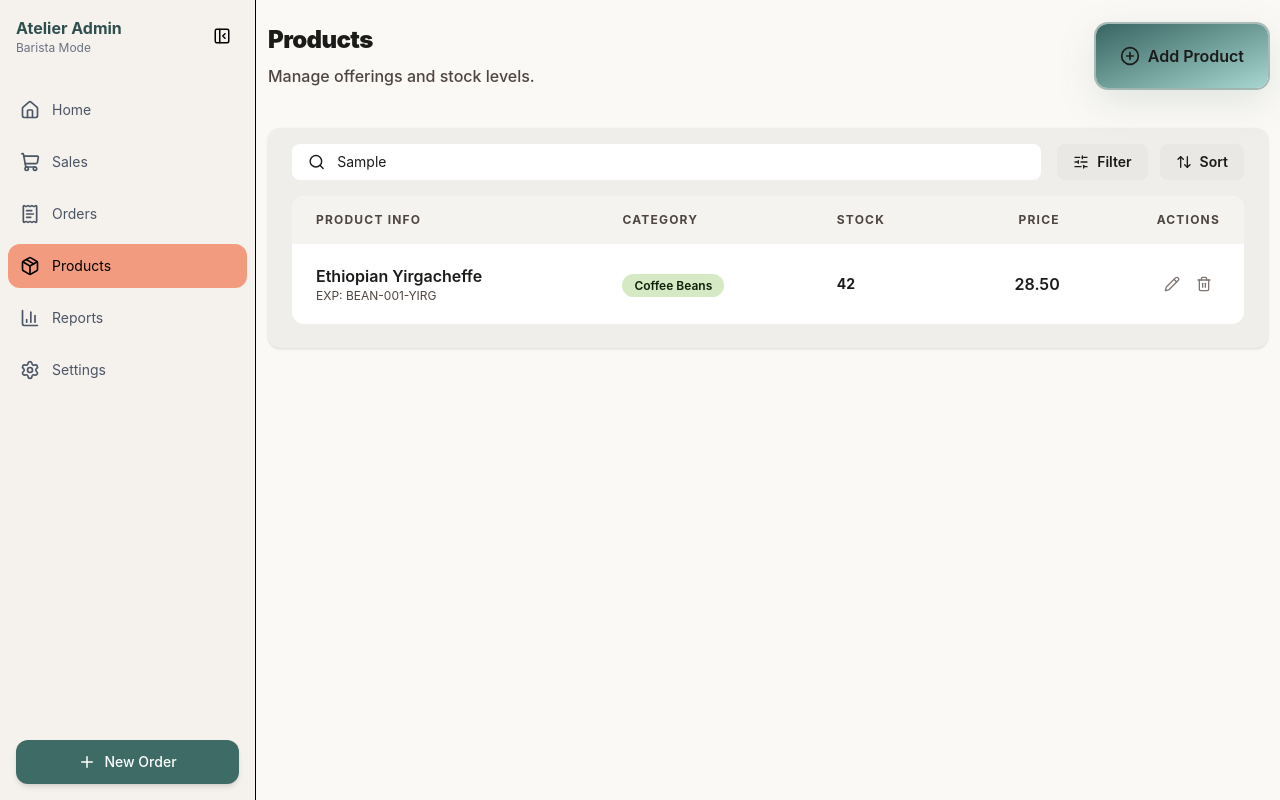
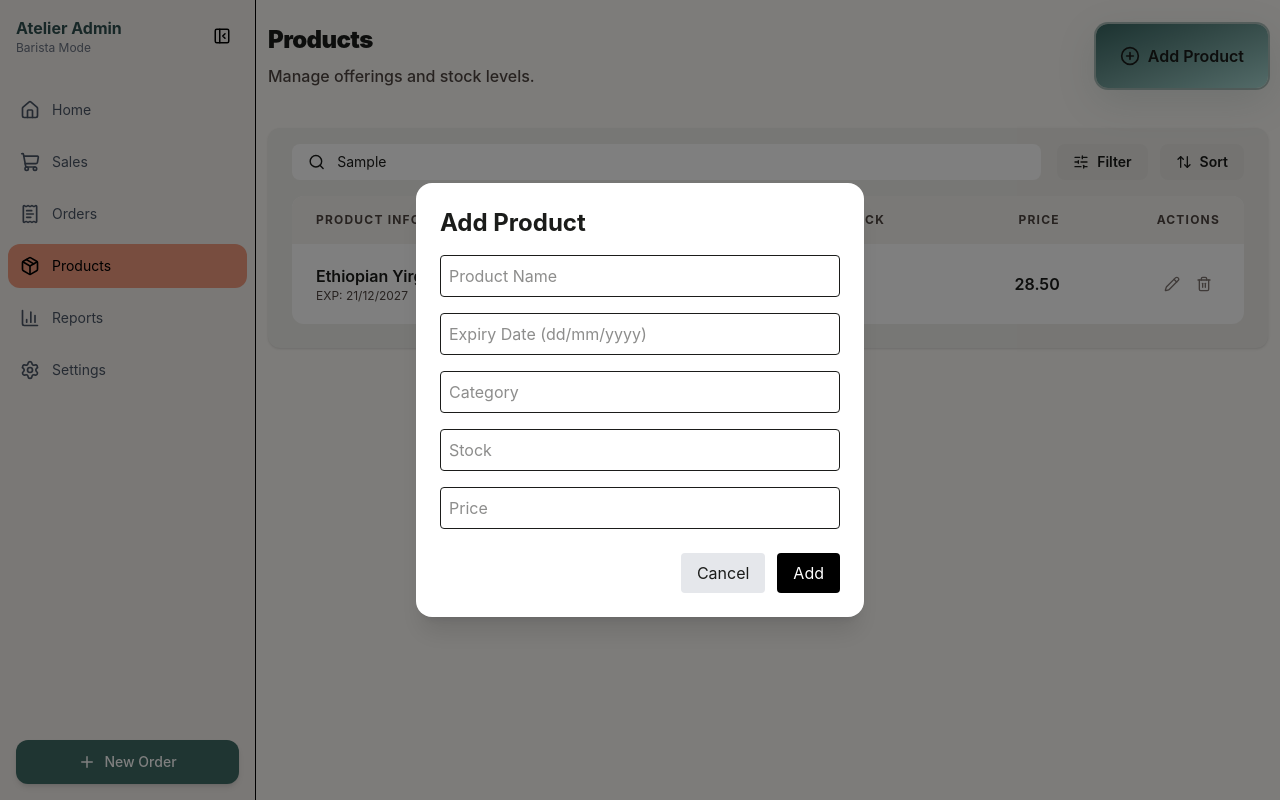
Before and after one commit to Muhammad-Anas16/Sales-POS-System, a React (Vite) app: page /products in a window 1280 px wide. Both pictures are taken after typing "Sample" into the empty fields and a click on the button "Add Product". Built offline with nearby package versions, Linux system fonts and the light colour scheme.

Commit message:
add SQLite sucessfully

```diff
--- a/package.json
+++ b/package.json
@@ -21,6 +21,7 @@
     "@electron-toolkit/preload": "^3.0.2",
     "@electron-toolkit/utils": "^4.0.0",
     "@tailwindcss/vite": "^4.2.2",
+    "better-sqlite3": "^12.8.0",
     "lucide-react": "^1.7.0",
     "react-router": "^7.13.2",
     "tailwindcss": "^4.2.2"
--- /dev/null
+++ b/src/main/SQLite.js
@@ -0,0 +1,24 @@
+import Database from 'better-sqlite3'
+import path from 'path'
+import { app } from 'electron'
+
+const dbPath = path.join(app.getPath('userData'), 'inventory.db')
+
+const db = new Database(dbPath)
+
+db.pragma('journal_mode = WAL')
+
+db.prepare(
+  `
+  CREATE TABLE IF NOT EXISTS products (
+    id INTEGER PRIMARY KEY,
+    name TEXT,
+    expDate TEXT,
+    category TEXT,
+    stock INTEGER,
+    price REAL
+  )
+`
+).run()
+
+export default db;
--- a/src/main/index.js
+++ b/src/main/index.js
@@ -2,6 +2,7 @@ import { app, shell, BrowserWindow, ipcMain } from 'electron'
 import { join } from 'path'
 import { electronApp, optimizer, is } from '@electron-toolkit/utils'
 import icon from '../../resources/icon.png?asset'
+import db from './SQLite'
 
 function createWindow() {
   // Create the browser window.
@@ -52,6 +53,20 @@ app.whenReady().then(() => {
   // IPC test
   ipcMain.on('ping', () => console.log('pong'))
 
+  // 📦 Get all products from SQLite DataBase
+  ipcMain.handle('get-products', () => {
+    return db.prepare('SELECT * FROM products').all()
+  })
+
+  // ➕ Add product
+  ipcMain.handle('add-product', (_, product) => {
+    return db
+      .prepare(
+        `INSERT INTO products (name, expDate, category, stock, price) VALUES (?, ?, ?, ?, ?)`
+      )
+      .run(product.name, product.expDate, product.category, product.stock, product.price)
+  })
+
   createWindow()
 
   app.on('activate', function () {
--- a/src/preload/index.js
+++ b/src/preload/index.js
@@ -1,8 +1,14 @@
-import { contextBridge } from 'electron'
+import { contextBridge, ipcRenderer } from 'electron'
 import { electronAPI } from '@electron-toolkit/preload'
 
 // Custom APIs for renderer
-const api = {}
+const api = {
+  // 📦 Get products
+  getProducts: () => ipcRenderer.invoke('get-products'),
+
+  // ➕ Add product
+  addProduct: (product) => ipcRenderer.invoke('add-product', product)
+}
 
 // Use `contextBridge` APIs to expose Electron APIs to
 // renderer only if context isolation is enabled, otherwise
--- /dev/null
+++ b/src/renderer/src/components/Product/AddProductModal.jsx
@@ -0,0 +1,138 @@
+import { useState } from 'react'
+
+const AddProductModal = ({ isOpen, onClose, onAdd }) => {
+  const [formData, setFormData] = useState({
+    name: '',
+    expDate: '',
+    category: '',
+    stock: '',
+    price: ''
+  })
+
+  function handleChange(e) {
+    const name = e.target.name
+    const value = e.target.value
+
+    setFormData(function (prev) {
+      return { ...prev, [name]: value }
+    })
+  }
+
+  function handleSubmit(e) {
+    e.preventDefault()
+
+    const newProduct = {
+      id: Date.now(),
+      name: formData.name,
+      expDate: formData.expDate,
+      category: formData.category,
+      stock: Number(formData.stock),
+      price: Number(formData.price)
+    }
+
+    onAdd(newProduct)
+    onClose()
+
+    setFormData({
+      name: '',
+      expDate: '',
+      category: '',
+      stock: '',
+      price: ''
+    })
+  }
+
+  if (!isOpen) return null
+
+  return (
+    <div className="fixed inset-0 bg-black/50 flex items-center justify-center z-50">
+      <div className="bg-white rounded-2xl p-6 w-full max-w-md shadow-xl">
+        <h2 className="text-2xl font-bold mb-4">Add Product</h2>
+
+        <form onSubmit={handleSubmit} className="space-y-4">
+          <input
+            type="text"
+            name="name"
+            placeholder="Product Name"
+            value={formData.name}
+            onChange={handleChange}
+            className="w-full border p-2 rounded"
+            required
+          />
+
+          <input
+            type="text"
+            name="expDate"
+            placeholder="Expiry Date (dd/mm/yyyy)"
+            value={formData.expDate}
+            onChange={handleChange}
+            className="w-full border p-2 rounded"
+            required
+          />
+
+          <input
+            type="text"
+            name="category"
+            placeholder="Category"
+            value={formData.category}
+            onChange={handleChange}
+            className="w-full border p-2 rounded"
+            required
+          />
+
+          <input
+            type="number"
+            name="stock"
+            placeholder="Stock"
+            value={formData.stock}
+            onChange={handleChange}
+            className="w-full border p-2 rounded"
+            required
+          />
+
+          <input
+            type="number"
+            step="0.01"
+            name="price"
+            placeholder="Price"
+            value={formData.price}
+            onChange={handleChange}
+            className="w-full border p-2 rounded"
+            required
+          />
+
+          <div className="flex justify-end gap-3 pt-2">
+            <button type="button" onClick={onClose} className="px-4 py-2 rounded bg-gray-200">
+              Cancel
+            </button>
+
+            <button type="submit" className="px-4 py-2 rounded bg-black text-white">
+              Add
+            </button>
+          </div>
+        </form>
+      </div>
+    </div>
+  )
+}
+
+export default AddProductModal
+
+// Usage Example
+
+// const [products, setProducts] = useState([])
+// const [open, setOpen] = useState(false)
+
+// function handleAdd(product) {
+//   setProducts(function (prev) {
+//     return [...prev, product]
+//   })
+// }
+
+// <button onClick={() => setOpen(true)}>Add Product</button>
+
+// <AddProductModal
+//   isOpen={open}
+//   onClose={() => setOpen(false)}
+//   onAdd={handleAdd}
+// />
--- a/src/renderer/src/components/Product/ProductPageHeader.jsx
+++ b/src/renderer/src/components/Product/ProductPageHeader.jsx
@@ -1,6 +1,19 @@
 import { PlusCircle } from 'lucide-react'
+import { useState } from 'react'
+import AddProductModal from './AddProductModal'
 
 const ProductPageHeader = () => {
+  const [products, setProducts] = useState([])
+  const [open, setOpen] = useState(false)
+
+  function handleAdd(product) {
+    setProducts(function (prev) {
+      return [...prev, product]
+    })
+  }
+
+  console.log('Products: ', products)
+
   return (
     <header className="flex justify-between gap-6 mb-10">
       <div>
@@ -12,7 +25,7 @@ const ProductPageHeader = () => {
       </div>
 
       <button
-        // onClick={onAdd}
+        onClick={() => setOpen(true)}
         className="
           inline-flex items-center justify-center gap-2
           bg-gradient-to-br from-[#396662] to-[#a8d7d2]
@@ -30,6 +43,7 @@ const ProductPageHeader = () => {
         <PlusCircle size={20} />
         Add Product
       </button>
+      <AddProductModal isOpen={open} onClose={() => setOpen(false)} onAdd={handleAdd} />
     </header>
   )
 }
--- a/src/renderer/src/components/Product/ProductsTable.jsx
+++ b/src/renderer/src/components/Product/ProductsTable.jsx
@@ -5,7 +5,7 @@ const ProductsTable = () => {
     {
       id: 1,
       name: 'Ethiopian Yirgacheffe',
-      exp: 'BEAN-001-YIRG',
+      expDate: '21/12/2027',
       category: 'Coffee Beans',
       stock: 42,
       price: 28.5
@@ -43,7 +43,7 @@ const ProductsTable = () => {
               <tr key={product.id}>
                 <td className="px-6 py-5 cursor-pointer">
                   <p className="font-semibold text-[#1b1c1a]">{product.name}</p>
-                  <p className="text-xs text-[#4e4541]">EXP: {product.exp}</p>
+                  <p className="text-xs text-[#4e4541]">EXP: {product.expDate}</p>
                 </td>
 
                 <td className="px-6 py-5">
```
Also changed, not shown: 1 other file (tests, documents, lock files or other folders).
